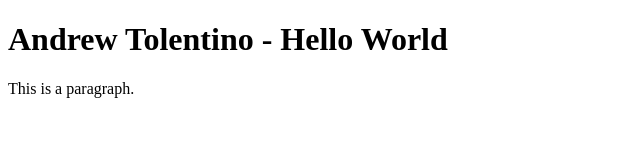
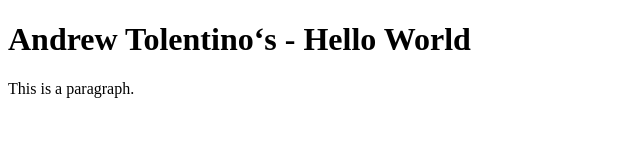
Before and after one commit to a-tolentino/a-tolentino.github.io, a plain HTML site: page index.html in a window 1280 px wide. Shown: the whole page, without its empty margins (0-640 px from the left). Drawn offline with Linux system fonts and the light colour scheme.

Commit message:
Update index.html

```diff
--- a/index.html
+++ b/index.html
@@ -4,7 +4,7 @@
 	<title>Andrew Tolentino - Hello World</title>
 </head>
 <body>
-	<h1>Andrew Tolentino - Hello World</h1>
+	<h1>Andrew Tolentino‘s - Hello World</h1>
 	<p>This is a paragraph.</p>
 </body>
 </html>
```
